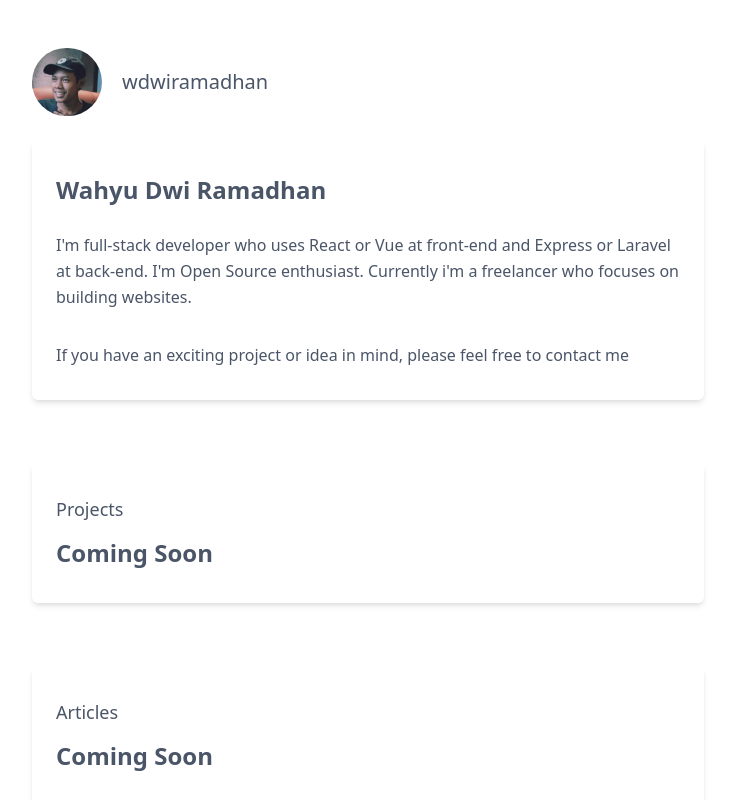
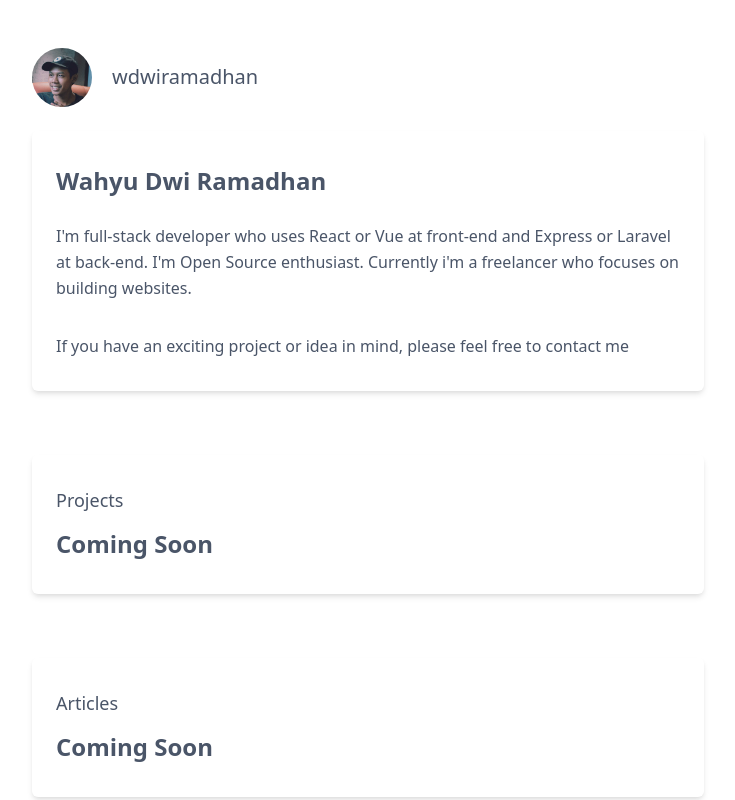
Before and after one commit to wdwiramadhan/wdwiramadhan, a Next.js app: page / in a window 1280 px wide. Shown: the top 800 px of the page, without its empty margins (272-1007 px from the left). Built offline with nearby package versions, Linux system fonts and the light colour scheme.

Commit message:
Change size avatar

```diff
--- a/tailwind.config.js
+++ b/tailwind.config.js
@@ -6,7 +6,7 @@
   theme: {
     extend: {
       maxWidth: {
-        'avatar': '70px',
+        'avatar': '60px',
       }
     },
   },
```
